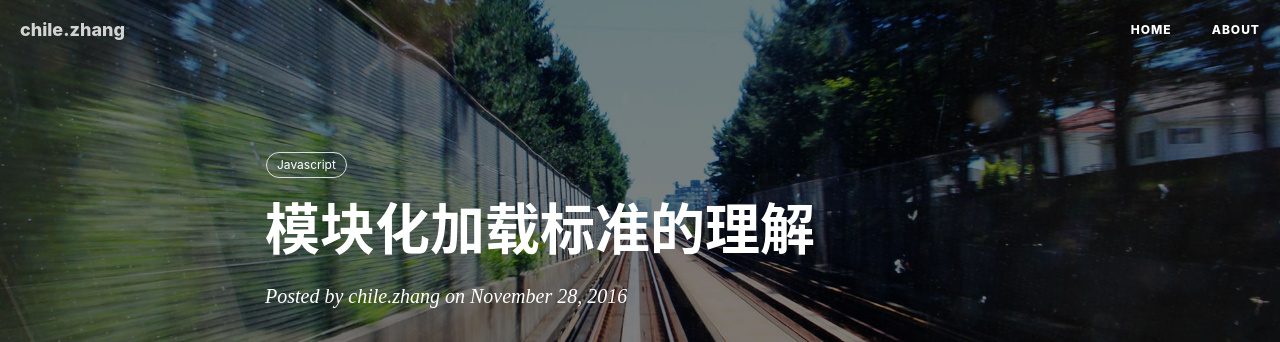
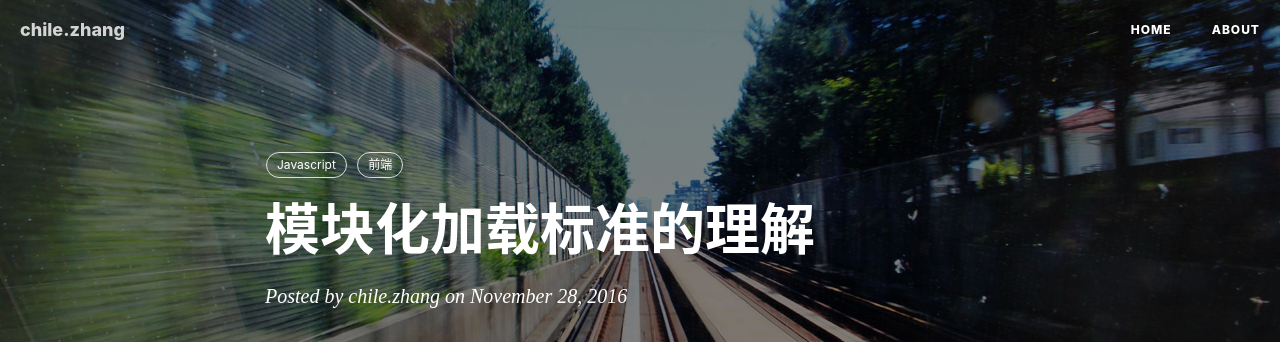
Before and after one commit to zhangchile/zhangchile.github.io, a Jekyll site: the page built from _posts/2016-11-28-js_module_anlys-2016.markdown, in a window 1280 px wide and 900 px high. Shown: the top 342 px of the window. Built offline with Jekyll 4.4.1, drawn with Linux system fonts in a browser that asks for light colours; nearby versions of some CDN libraries; comment, search, counter and statistics services are not loaded.

Commit message:
add a tag

```diff
--- a/_posts/2016-11-28-js_module_anlys-2016.markdown
+++ b/_posts/2016-11-28-js_module_anlys-2016.markdown
@@ -7,6 +7,7 @@ author: "chile.zhang"
 header-img: "img/post-bg-2016.jpg"
 tags:
     - Javascript
+    - 前端
 ---
 
 ## 模块化加载标准的理解
```
